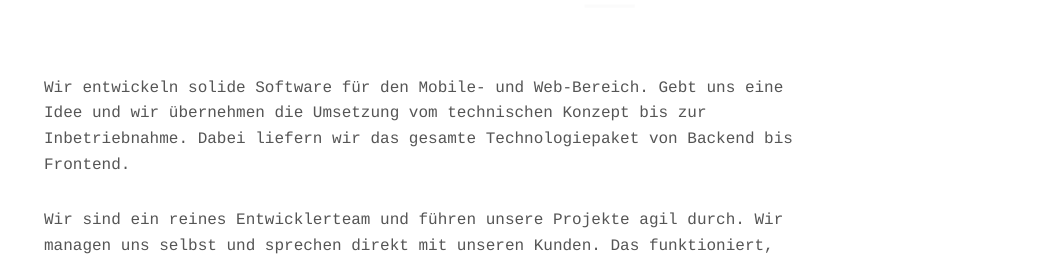
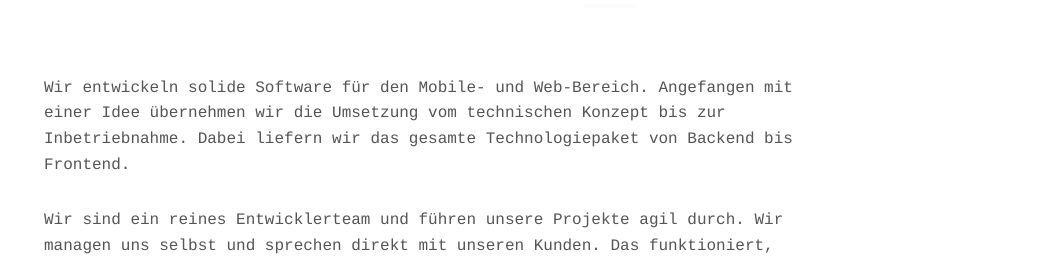
Before and after one commit to 21stdigital/21stdigital.github.io, a Jekyll site: the page built from index.html, in a window 1280 px wide and 900 px high, scrolled down 890 px, cut to the strip 14-900 px from the top of the window. Shown: the part 167-428 px from the top of the strip, without its empty margins (221-1280 px from the left). Built offline with Jekyll 4.4.1, drawn with Linux system fonts in a browser that asks for light colours; nearby versions of some CDN libraries.

Commit message:
changed intro

```diff
--- a/_sections/about.html
+++ b/_sections/about.html
@@ -7,7 +7,7 @@ index: 1
     <div class="row">
         <div class="col-sm-12 col-md-8 col-md-offset-2">
             <p>
-                Wir entwickeln solide Software für den Mobile- und Web-Bereich. Gebt uns eine Idee und wir übernehmen die Umsetzung vom technischen Konzept bis zur Inbetriebnahme. Dabei liefern wir das gesamte Technologiepaket von Backend bis Frontend.
+                Wir entwickeln solide Software für den Mobile- und Web-Bereich. Angefangen mit einer Idee übernehmen wir die Umsetzung vom technischen Konzept bis zur Inbetriebnahme. Dabei liefern wir das gesamte Technologiepaket von Backend bis Frontend.
             </p>
             <p>
                 Wir sind ein reines Entwicklerteam und führen unsere Projekte agil durch. Wir managen uns selbst und sprechen direkt mit unseren Kunden. Das funktioniert, weil wir nicht "IT" sondern "Deutsch" sprechen, ohne Fachjargon.</p>
```
